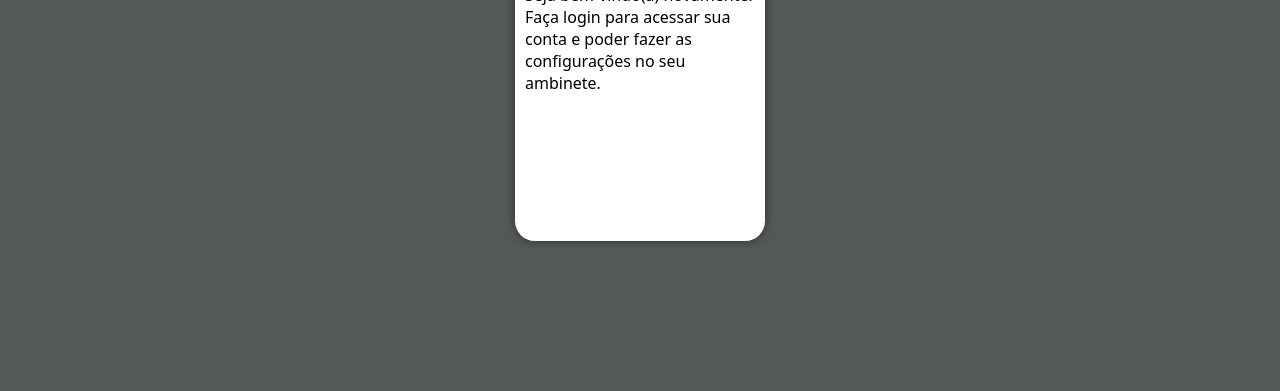
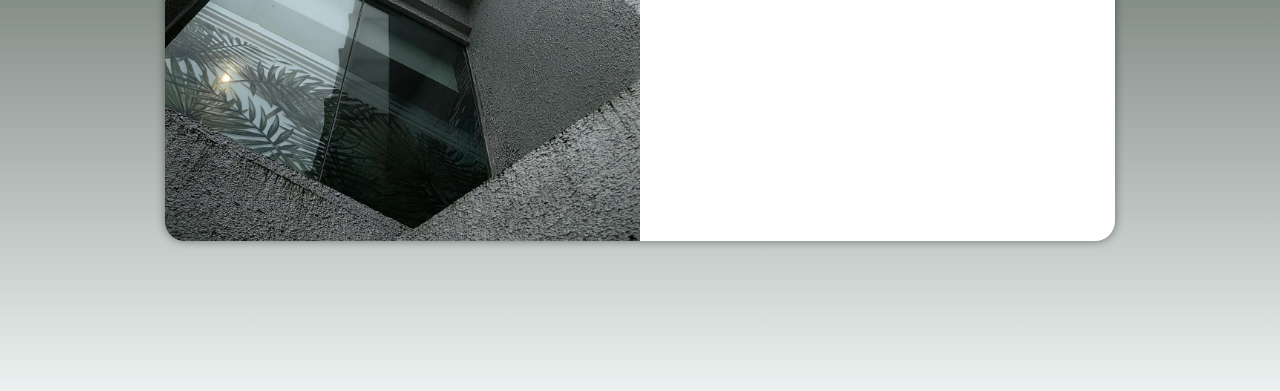
Before and after one commit to AnaLuizaDornas/projeto-login, a plain HTML site: page index.html in a window 1280 px wide. Shown: the part 409-800 px from the top of the page. Drawn offline with Linux system fonts and the light colour scheme.

Commit message:
media query para outras telas

```diff
--- a/estilos/media-query.css
+++ b/estilos/media-query.css
@@ -1,6 +1,10 @@
 @charset "UTF-8";
 
 @media screen and (min-width: 768px) and (max-width: 992px) {
+  body {
+    background-image: linear-gradient(to top, #EBF2F1,  #1A261C );
+  }
+
   section#login {
     width: 80vw;
 
@@ -17,3 +21,24 @@
   width: 70%;
 }
 }
+
+@media screen and (min-width: 992px) {
+  body {
+    background-image: linear-gradient(to top, #EBF2F1,  #1A261C );
+  }
+  section#login {
+    width: 950px;
+  }
+
+  section#login > div#imagem {
+    float: left;
+    width: 50%;
+    height: 100%;
+  }
+
+  section#login > div#formulario {
+    float: right;
+    width: 50%;
+  }
+
+}
--- a/estilos/style.css
+++ b/estilos/style.css
@@ -40,6 +40,9 @@
   height: 500px;
   border-radius: 20px;
   box-shadow: 0px 0px 10px rgba(0, 0, 0, 0.455);
+
+  transition: width 0.3s, heigth 0.3s;
+  transition-timing-function: ease;
 }
 
 section#login > div#imagem {
```
